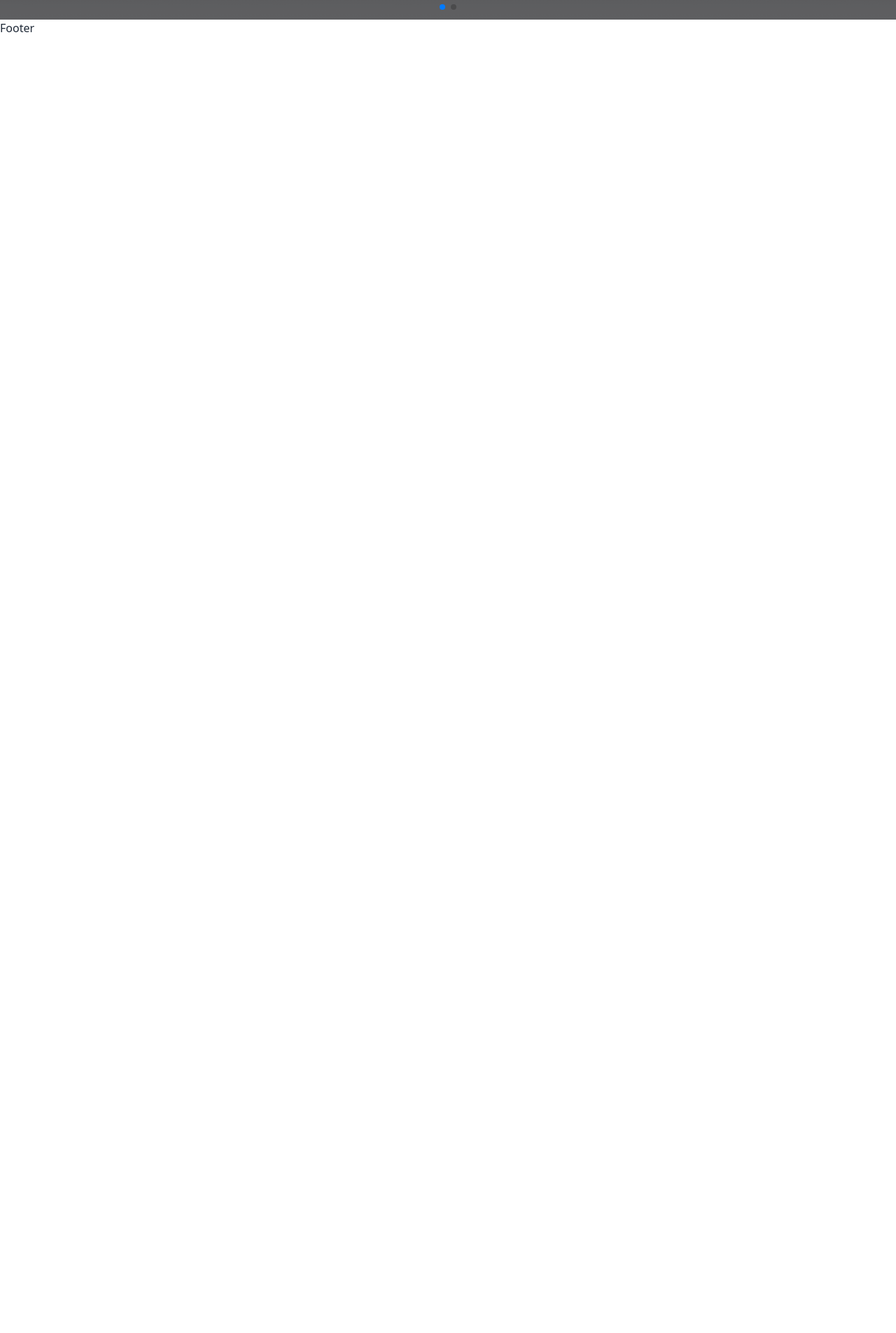
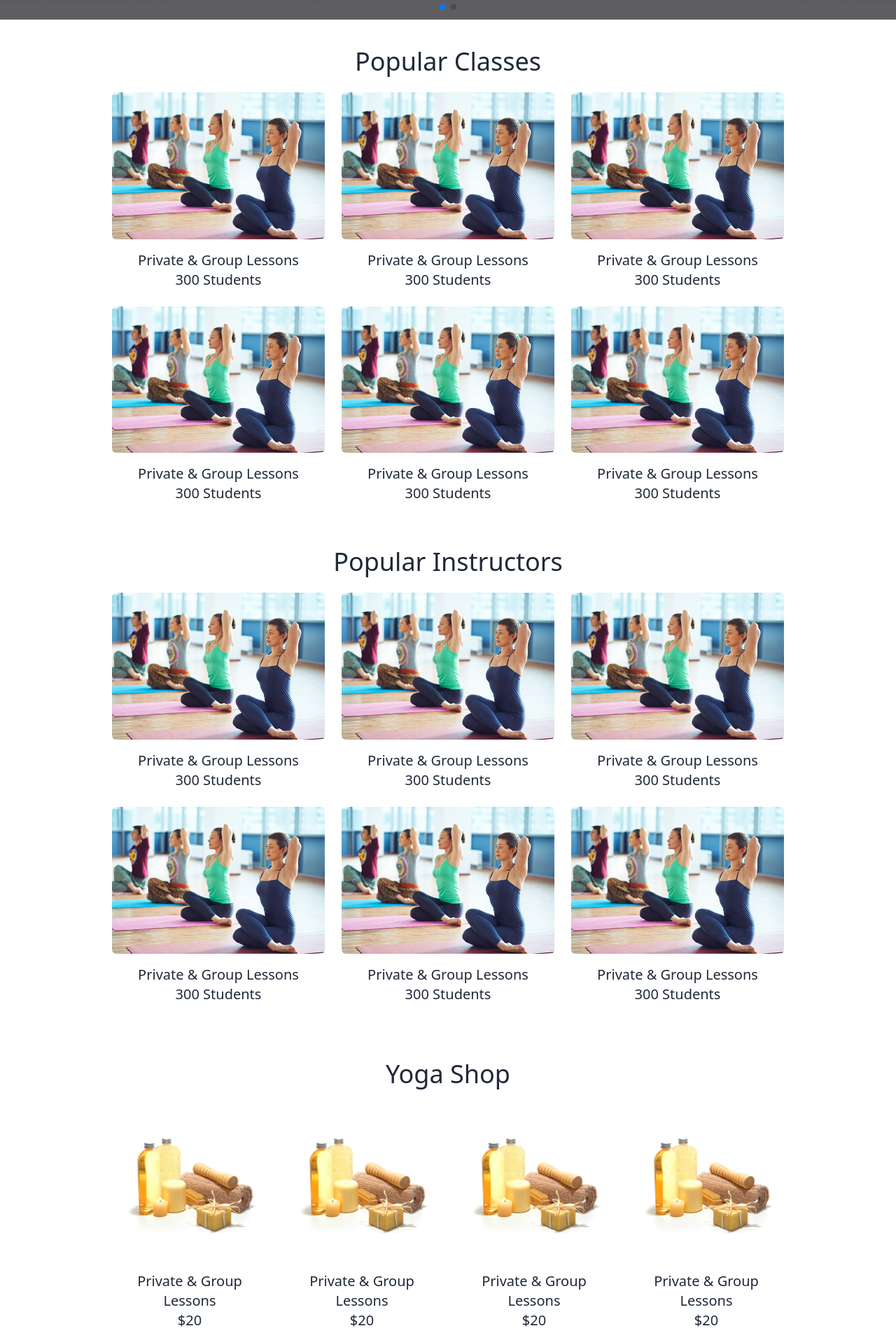
Before and after one commit to faridalam61/Yoga-Fit, a React (Vite) app: page / in a window 1280 px wide. Shown: the part 840-2745 px from the top of the page at 70% size. Before the commit the page ends 892 px from the top, so only its background shows below. Built offline with nearby package versions, Linux system fonts and the light colour scheme; no server answers.

Commit message:
Added homepage static sections

```diff
--- /dev/null
+++ b/src/Components/PopularInstructor.jsx
@@ -0,0 +1,14 @@
+import React from 'react'
+import banner from '../assets/class.jpg'
+
+function PopularInstructor() {
+  return (
+    <div className='text-center'>
+        <img src={banner} className='mx-auto rounded-md'/>
+        <h2 className='text-xl mt-4'>Private & Group Lessons</h2>
+        <h2 className='text-xl'>300 Students</h2>
+    </div>
+  )
+}
+
+export default PopularInstructor
--- /dev/null
+++ b/src/Components/Shared/PopularClass.jsx
@@ -0,0 +1,14 @@
+import React from 'react'
+import banner from '../../assets/class.jpg'
+
+function PopularClass() {
+  return (
+    <div className='text-center'>
+        <img src={banner} className='mx-auto rounded-md'/>
+        <h2 className='text-xl mt-4'>Private & Group Lessons</h2>
+        <h2 className='text-xl'>300 Students</h2>
+    </div>
+  )
+}
+
+export default PopularClass
--- /dev/null
+++ b/src/Components/YogaShopCard.jsx
@@ -0,0 +1,14 @@
+import React from 'react'
+import banner from '../assets/shop.jpg'
+
+function YogaShopCard() {
+  return (
+    <div className='text-center'>
+        <img src={banner} className='mx-auto rounded-md'/>
+        <h2 className='text-xl mt-4'>Private & Group Lessons</h2>
+        <h2 className='text-xl'>$20</h2>
+    </div>
+  )
+}
+
+export default YogaShopCard
--- a/src/Pages/Homepage/Home.jsx
+++ b/src/Pages/Homepage/Home.jsx
@@ -1,10 +1,16 @@
 import React from "react";
 import Slider from "./Slider";
+import PopularClasses from "./PopularClasses";
+import PopularInstructors from "./PopularInstructors";
+import YogaShop from "./YogaShop";
 
 function Home() {
   return (
     <div>
       <Slider />
+      <PopularClasses/>
+      <PopularInstructors/>
+      <YogaShop/>
     </div>
   );
 }
--- /dev/null
+++ b/src/Pages/Homepage/PopularClasses.jsx
@@ -0,0 +1,20 @@
+import React from 'react'
+import PopularClass from '../../Components/Shared/PopularClass'
+
+function PopularClasses() {
+  return (
+    <div className='container w-3/4 mx-auto'>
+        <h2 className='text-4xl mt-10 mb-6 text-center'>Popular Classes</h2>
+        <div className='grid grid-cols-1 lg:grid-cols-3 gap-6'>
+            <PopularClass/>
+            <PopularClass/>
+            <PopularClass/>
+            <PopularClass/>
+            <PopularClass/>
+            <PopularClass/>
+        </div>
+    </div>
+  )
+}
+
+export default PopularClasses
--- /dev/null
+++ b/src/Pages/Homepage/PopularInstructors.jsx
@@ -0,0 +1,20 @@
+import React from 'react'
+import PopularInstructor from '../../Components/PopularInstructor'
+
+function PopularInstructors() {
+    return (
+        <div className='container w-3/4 mx-auto'>
+            <h2 className='text-4xl mt-16 mb-6 text-center'>Popular Instructors</h2>
+            <div className='grid grid-cols-1 lg:grid-cols-3 gap-6'>
+                <PopularInstructor/>
+                <PopularInstructor/>
+                <PopularInstructor/>
+                <PopularInstructor/>
+                <PopularInstructor/>
+                <PopularInstructor/>
+            </div>
+        </div>
+      )
+}
+
+export default PopularInstructors
--- /dev/null
+++ b/src/Pages/Homepage/YogaShop.jsx
@@ -0,0 +1,18 @@
+import React from 'react'
+import YogaShopCard from '../../Components/YogaShopCard'
+
+function YogaShop() {
+  return (
+    <div className='container w-3/4 mx-auto'>
+        <h2 className='text-4xl mt-20 mb-6 text-center'>Yoga Shop</h2>
+        <div className='grid grid-cols-1 lg:grid-cols-4 gap-6'>
+            <YogaShopCard/>
+            <YogaShopCard/>
+            <YogaShopCard/>
+            <YogaShopCard/>
+        </div>
+    </div>
+  )
+}
+
+export default YogaShop
```
Also changed, not shown: src/assets/class.jpg (added), src/assets/shop.jpg (added).
